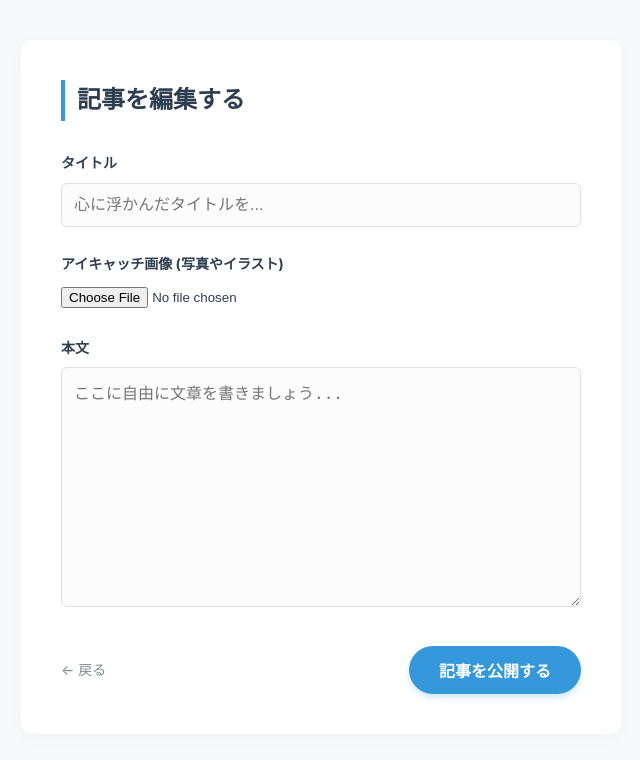
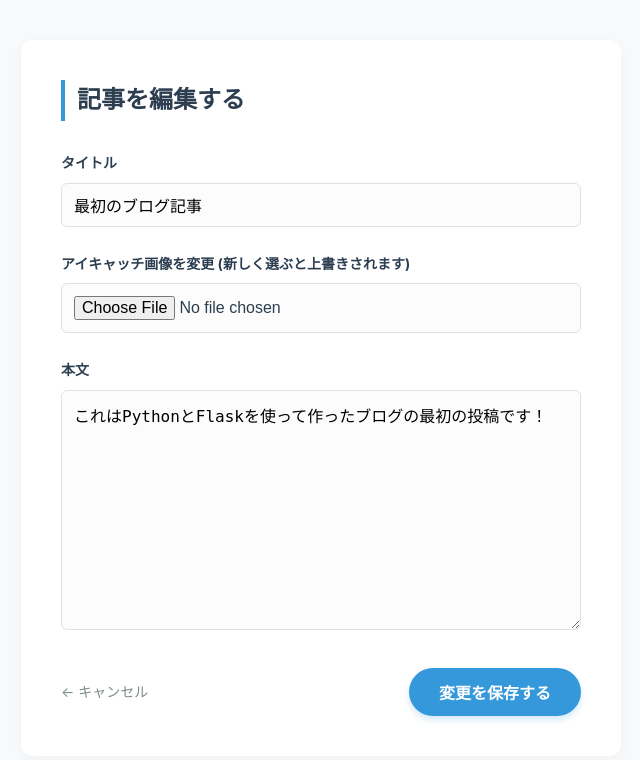
Before and after one commit to fumioMatsunari/myGeminiBlog, a Flask app: page /post/edit/1 in a window 1280 px wide. Shown: the top 760 px of the page, without its empty margins (319-959 px from the left). Run offline with Flask 3, Linux system fonts and the light colour scheme.

Commit message:
@edit_post の修正

```diff
--- a/templates/edit_post.html
+++ b/templates/edit_post.html
@@ -9,7 +9,7 @@
             --bg-color: #f7f9fa;
             --card-bg: #ffffff;
             --text-main: #2c3e50;
-            --accent-color: #3498db; /* 編集はスマートなブルーに */
+            --accent-color: #3498db; /* 編集画面はスマートなブルー */
             --focus-color: #3498db;
         }
 
@@ -54,7 +54,7 @@
             font-size: 14px;
         }
 
-        input[type="text"], textarea {
+        input[type="text"], textarea, input[type="file"] {
             width: 100%;
             padding: 12px;
             box-sizing: border-box;
@@ -65,7 +65,7 @@
             transition: border-color 0.2s, box-shadow 0.2s;
         }
 
-        input[type="text"]:focus, textarea :focus {
+        input[type="text"]:focus, textarea:focus {
             outline: none;
             border-color: var(--focus-color);
             box-shadow: 0 0 0 3px rgba(52, 152, 219, 0.1);
@@ -75,6 +75,12 @@
         textarea {
             height: 240px;
             resize: vertical;
+        }
+
+        .current-image-info {
+            font-size: 13px;
+            color: #7f8c8d;
+            margin-top: 5px;
         }
 
         .actions {
@@ -118,23 +124,32 @@
         <div class="form-card">
             <h1>記事を編集する</h1>
             <form method="POST" enctype="multipart/form-data">
+
                 <div class="form-group">
                     <label for="title">タイトル</label>
-                    <input type="text" id="title" name="title" required placeholder="心に浮かんだタイトルを...">
+                    <input type="text" id="title" name="title" value="{{ post.title }}" required>
                 </div>
+
                 <div class="form-group">
-                    <label for="image">アイキャッチ画像 (写真やイラスト)</label>
+                    <label for="image">アイキャッチ画像を変更 (新しく選ぶと上書きされます)</label>
                     <input type="file" id="image" name="image" accept="image/*">
+                    {% if post.image %}
+                    <div class="current-image-info">現在の画像: {{ post.image }}</div>
+                    {% endif %}
                 </div>
+
                 <div class="form-group">
                     <label for="content">本文</label>
-                    <textarea id="content" name="content" required placeholder="ここに自由に文章を書きましょう..."></textarea>
+                    <textarea id="content" name="content" required>{{ post.content }}</textarea>
                 </div>
+
                 <div class="actions">
-                    <a href="/" class="back-link">← 戻る</a>
-                    <button type="submit" class="btn-submit">記事を公開する</button>
+                    <a href="/" class="back-link">← キャンセル</a>
+                    <button type="submit" class="btn-submit">変更を保存する</button>
                 </div>
-            </form>        </div>
+
+            </form>
+        </div>
     </div>
 </body>
 </html>
```
